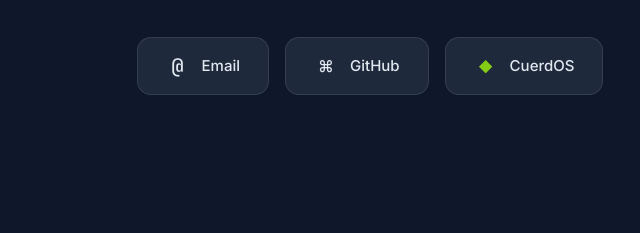
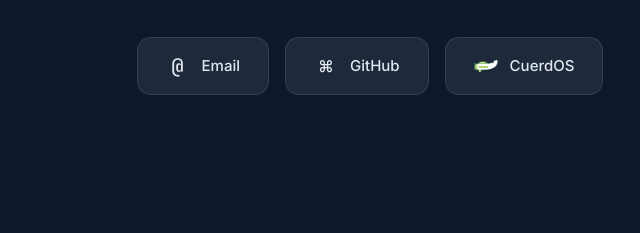
Before and after one commit to vault6kZ/portfolio, a plain HTML site: page index.html in a window 1280 px wide. Shown: the part 8540-8773 px from the top of the page, 270-910 px from the left. Drawn offline with Linux system fonts and the light colour scheme.

Commit message:
botón de CuerdOS mejorado

```diff
--- a/index.html
+++ b/index.html
@@ -1445,12 +1445,6 @@ section {
 .contact-link:nth-child(2) .contact-link-icon::before {
   content: '⌘';
   font-size: 16px;
-}
-
-.contact-link:nth-child(3) .contact-link-icon::before {
-  content: '◆';
-  font-size: 14px;
-  color: var(--accent);
 }
 
 .contact-link-text {
@@ -2800,7 +2794,8 @@ a.text-link:hover {
             class="contact-link"
             aria-label="Enviar email"
           >
-            <span class="contact-link-icon" aria-hidden="true"></span>
+            <span class="contact-link-icon" aria-hidden="true">
+            </span>
             <span class="contact-link-text">Email</span>
           </a>
 
@@ -2824,7 +2819,9 @@ a.text-link:hover {
             rel="noopener noreferrer"
             aria-label="Web de CuerdOS"
           >
-            <span class="contact-link-icon" aria-hidden="true"></span>
+            <span class="contact-link-icon" aria-hidden="true">
+              <img src="images/cuerdos-logo.png" alt="" width="24" height="24">
+            </span>
             <span class="contact-link-text">CuerdOS</span>
           </a>
 
```
Also changed, not shown: images/github.webp (added).
